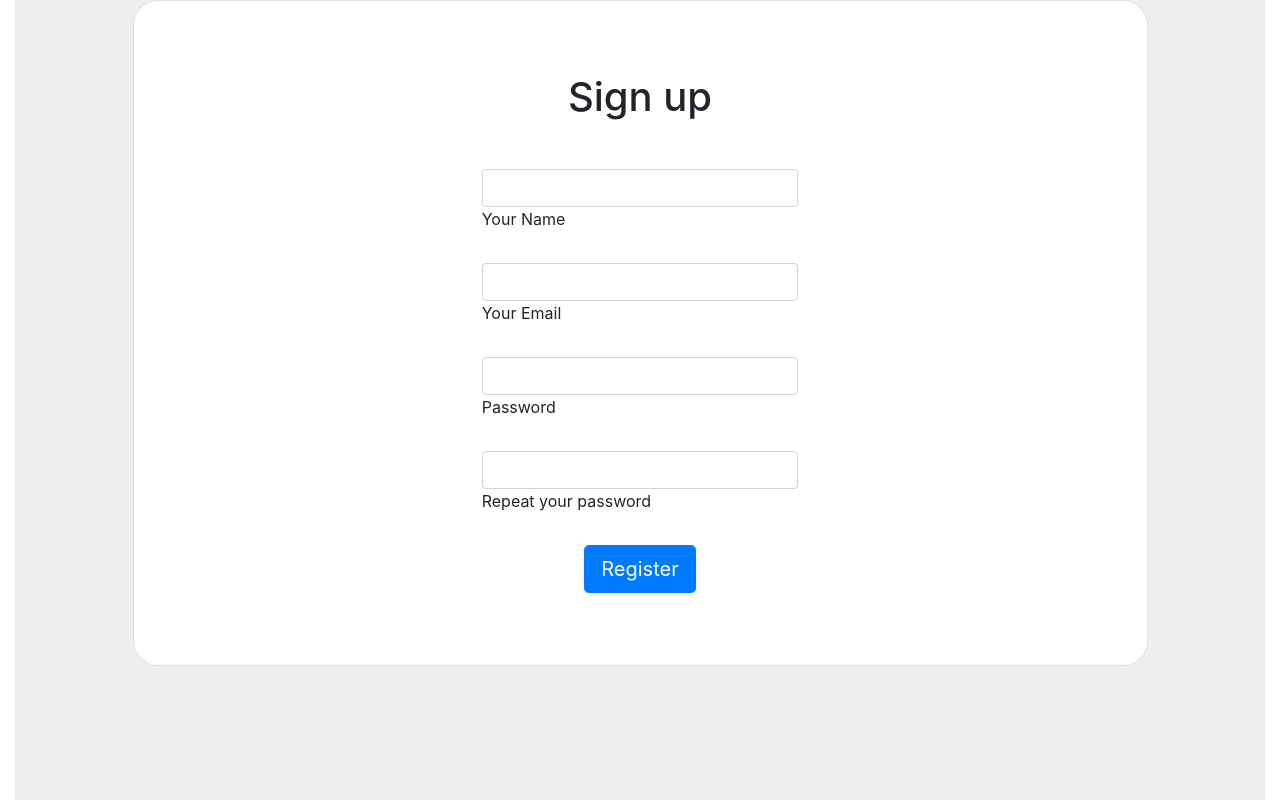
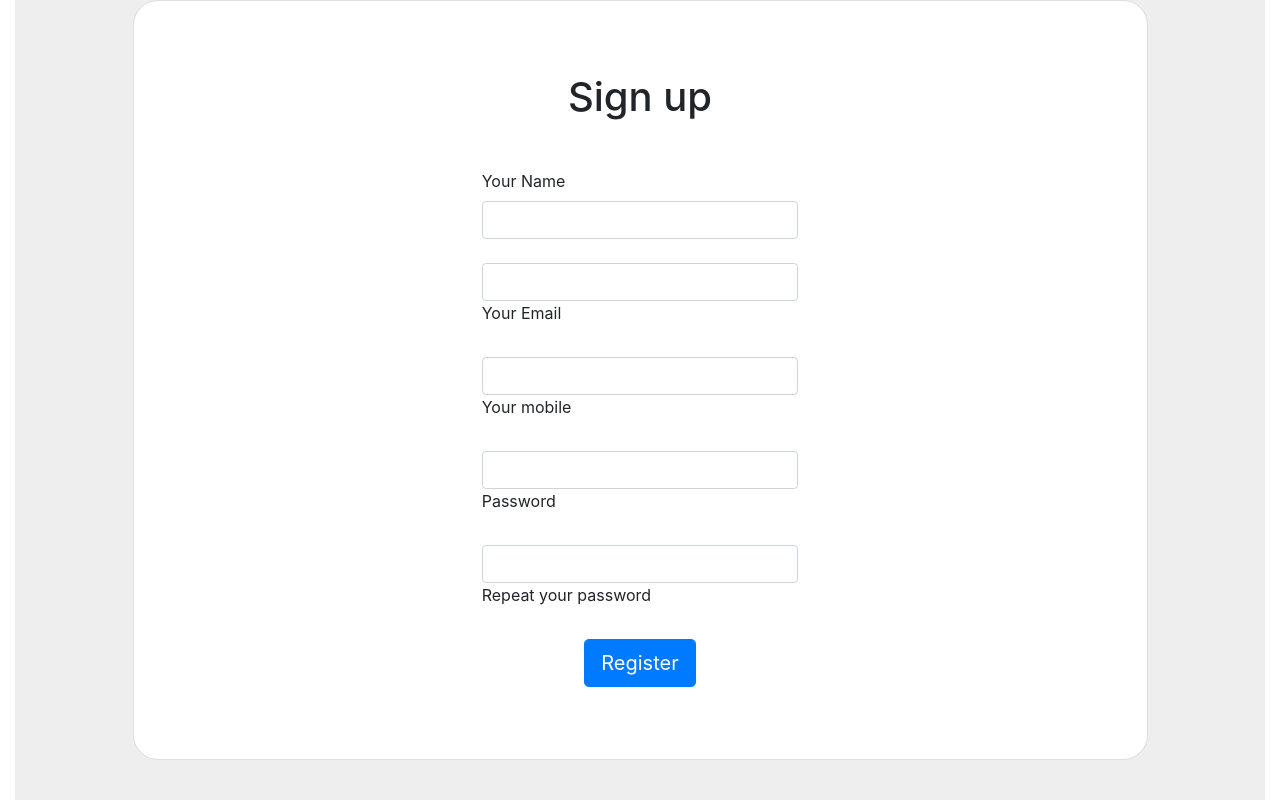
Before and after one commit to jyotiwtm/phpdemo, a PHP site: page /register.php in a window 1280 px wide. Shown: the part 82-882 px from the top of the page. Run offline with PHP 8.4, Linux system fonts and the light colour scheme.

Commit message:
register_model_change

```diff
--- /dev/null
+++ b/function_lib.php
@@ -0,0 +1,8 @@
+<?php
+
+function redirect($location) {
+    echo '<script>window.location.href="' . $location . '";</script>';
+    die;
+}
+
+?>
--- a/register.php
+++ b/register.php
@@ -1,5 +1,49 @@
 <?php
+include('./connection.php');
+include('./function_lib.php');
 include './header.php';
+
+
+if(isset($_POST['submit'])){
+
+$name = trim($_POST['name']);
+$email = trim($_POST['email']);
+$password = trim($_POST['password']);
+$mobile = trim($_POST['mobile']);
+
+$error_messages = [];
+if(empty($name)){
+   $error_messages['name'] = "Name is required";
+}
+$pattern = "^[_a-z0-9-]+(\.[_a-z0-9-]+)*@[a-z0-9-]+(\.[a-z0-9-]+)*(\.[a-z]{2,3})$^";
+if(empty($email)){
+   $error_messages['email'] = "Email is required";
+}
+if(!preg_match ($pattern, $email)){
+    $error_messages['email'] = "Email Id format is incorrect";
+}
+
+// if there are no error
+if(count($error_messages) == 0 ){
+
+$sql = "INSERT INTO `user` (`name`,`email`,`password`) VALUES ('". $name ."','". $email ."','". $password ."') ";
+    $insert = mysqli_query($connection,$sql);
+    // print_r($sql);
+    // exit;
+    if($insert){
+        echo"data save sucessfully";
+    }
+}
+// otherwise errors
+else {
+    //redirect("register.php?error");
+
+
+}
+
+
+
+}
 ?>
 
 <!DOCTYPE html>
@@ -18,27 +62,41 @@ include './header.php';
           <div class="card-body p-md-5">
             <div class="row justify-content-center">
               <div class="col-md-10 col-lg-6 col-xl-5 order-2 order-lg-1">
-
+                <?php
+    //             echo '<ul class="alert alert-danger">';
+    // foreach ($error_messages as $key => $value) {
+    //     echo "<li>$value</li>";
+    // }
+    // echo "</ul>";
+                ?>
                 <p class="text-center h1 fw-bold mb-5 mx-1 mx-md-4 mt-4">Sign up</p>
 
-                <form class="mx-1 mx-md-4" method="POST" action="register_model.php">
+                <form class="mx-1 mx-md-4" method="POST" action="">
 
                   <div class="d-flex flex-row align-items-center mb-4">
                     <i class="fas fa-user fa-lg me-3 fa-fw"></i>
                     <div class="form-outline flex-fill mb-0">
+                      <label class="form-label" for="form3Example1c" >Your Name</label>
                       <input type="text" id="form3Example1c" class="form-control" name="name" />
-                      <label class="form-label" for="form3Example1c" >Your Name</label>
+
+                      <div class="alert-danger"><?= !empty($error_messages['name']) ? $error_messages['name'] : '' ?></div>
                     </div>
                   </div>
 
                   <div class="d-flex flex-row align-items-center mb-4">
                     <i class="fas fa-envelope fa-lg me-3 fa-fw"></i>
                     <div class="form-outline flex-fill mb-0">
-                      <input type="email" id="form3Example3c" class="form-control"  name="email" />
+                      <input type="text" id="form3Example3c" class="form-control"  name="email" />
                       <label class="form-label" for="form3Example3c">Your Email</label>
                     </div>
                   </div>
-
+                  <div class="d-flex flex-row align-items-center mb-4">
+                    <i class="fas fa-user fa-lg me-3 fa-fw"></i>
+                    <div class="form-outline flex-fill mb-0">
+                      <input type="text" id="form3Example1c" class="form-control" name="mobile" />
+                      <label class="form-label" for="form3Example1c" >Your mobile</label>
+                    </div>
+                  </div>
                   <div class="d-flex flex-row align-items-center mb-4">
                     <i class="fas fa-lock fa-lg me-3 fa-fw"></i>
                     <div class="form-outline flex-fill mb-0">
```
Also changed, not shown: register_model.php (+1 -17 lines).
